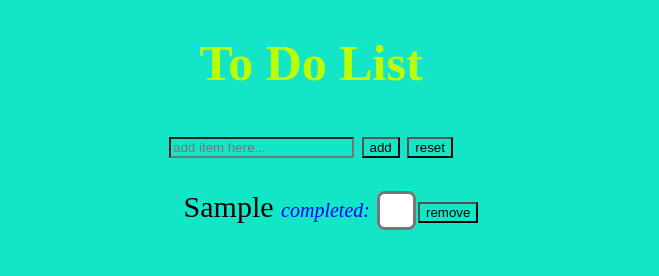
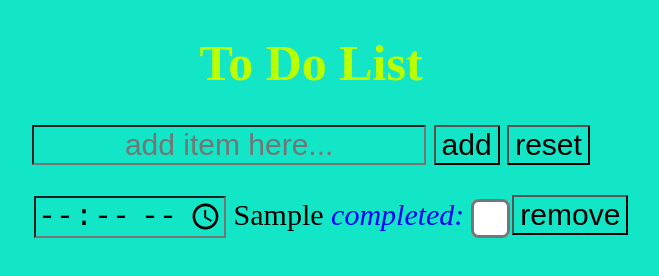
Before and after one commit to yosupCheon/To-Do-List, an Electron app: page index.html in a window 800 px wide. Both pictures are taken after typing "Sample" into the empty fields and a click on the input "add". Shown: the whole page, without its empty margins (89-748 px from the left). Drawn offline with Linux system fonts and the light colour scheme.

Commit message:
added time slot

```diff
--- a/src/index.js
+++ b/src/index.js
@@ -9,7 +9,11 @@ const addList = (event) => {
     if (item.value !== ''){
         let list = document.querySelector('ol');
         let newItem = document.createElement('li');
-        newItem.innerHTML = `<label>${item.value} <i>completed:</i></label><input type="checkbox"><input id ="remove" type="submit" value="remove">`;
+        //newItem.innerHTML = `<label>${item.value} <i>completed:</i></label><input type="checkbox"><input id ="remove" type="submit" value="remove">`;
+        newItem.innerHTML = `
+        <input type = "time">
+        <label>${item.value} <i>completed:</i></label><input type="checkbox"><input id ="remove" type="submit" value="remove">
+        `;
         list.appendChild(newItem);
         item.value = '';
     };
--- a/src/style.css
+++ b/src/style.css
@@ -1,5 +1,7 @@
 * {
     background-color:rgb(18, 230, 198);
+    text-align: center;
+    font-size: 30px;
 }
 h1 {
     color: rgb(187, 255, 0);
@@ -8,10 +10,6 @@ h1 {
 
 h1, form, ol, li{
     text-align: center;
-}
-
-form, ol, li{
-    font-size: 30px;
 }
 
 ol{
@@ -23,7 +21,6 @@ label {
 }
 
 i {
-    font-size: 20px;
     color: blue;
 }
 
```
Also changed, not shown: index.html (+1 -0 lines).
